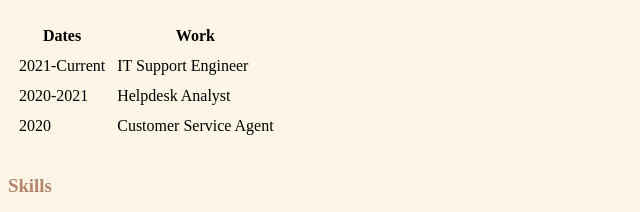
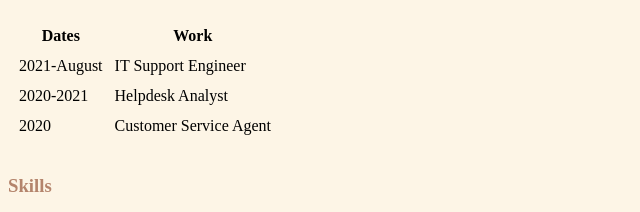
Before and after one commit to sm16aj/cv, a plain HTML site: page index.html in a window 1280 px wide. Shown: the part 489-701 px from the top of the page, 0-640 px from the left. Drawn offline with Linux system fonts and the light colour scheme.

Commit message:
Update index.html

```diff
--- a/index.html
+++ b/index.html
@@ -43,7 +43,7 @@
     </tr>
 </thead>
   <tr>
-    <td>2021-Current</td>
+    <td>2021-August</td>
     <td>IT Support Engineer</td>
   </tr>
   <tr>
```
